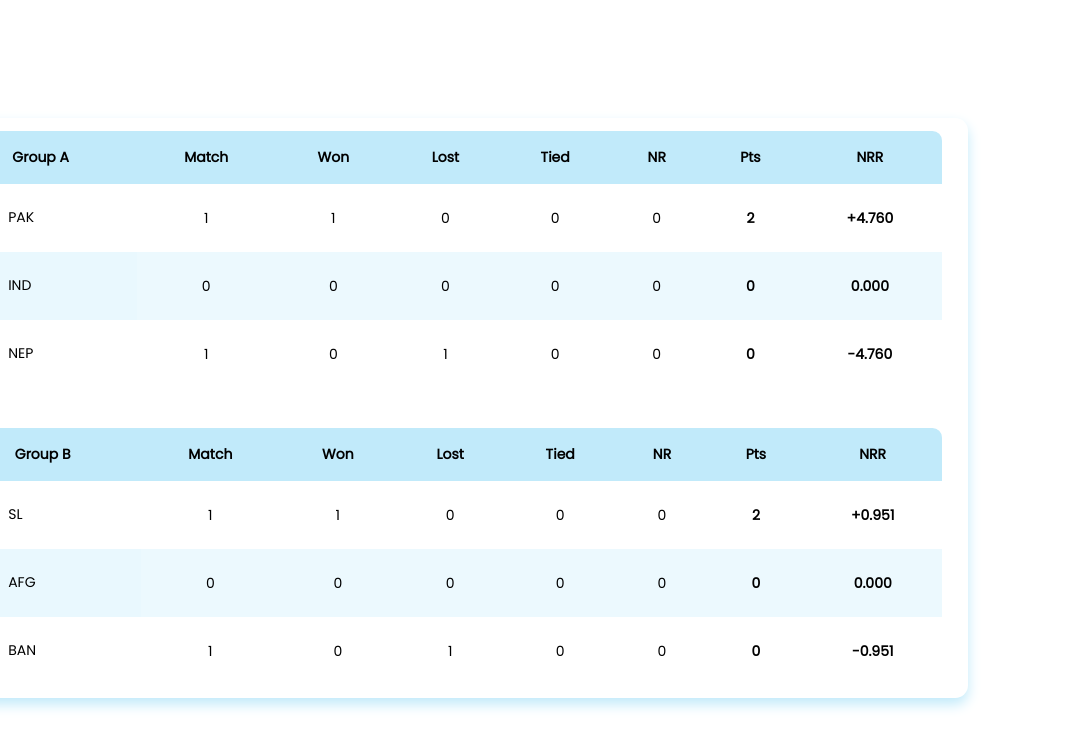
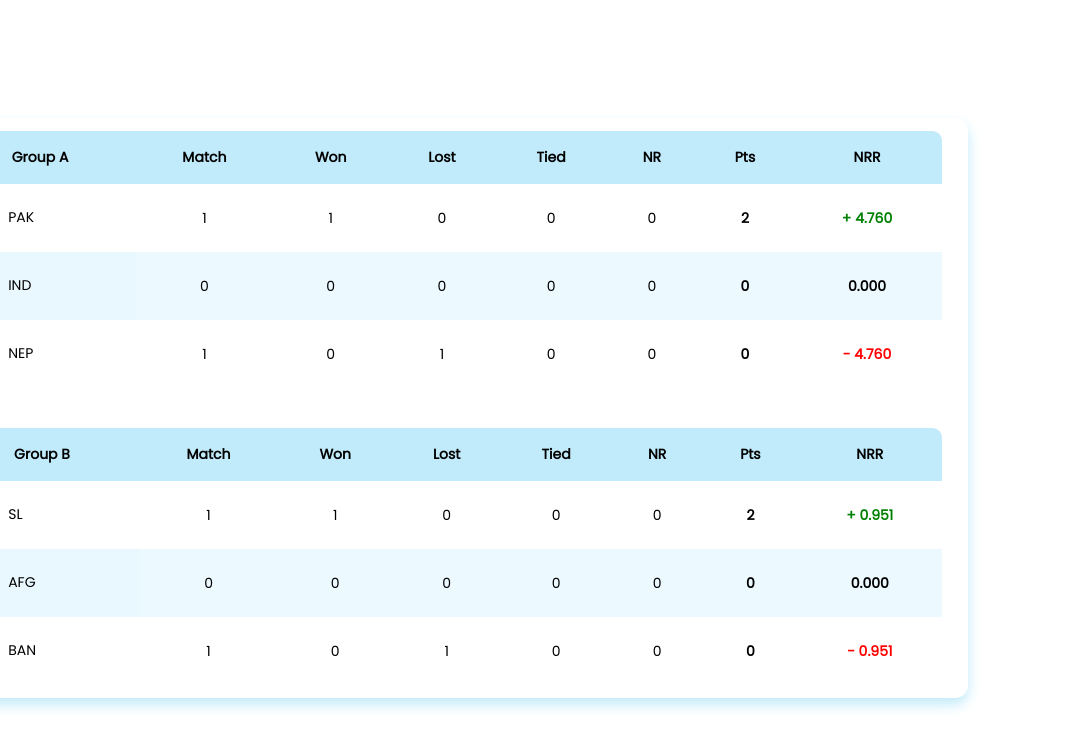
Before and after one commit to MinhajSiam/Asia_Cup_2023_Point_Table, a plain HTML site: page index.html in a window 1280 px wide. Shown: the full height of the page, 197-1280 px from the left. Drawn offline with Linux system fonts and the light colour scheme.

Commit message:
NRR color added

```diff
--- a/index.html
+++ b/index.html
@@ -154,7 +154,7 @@
                         <td> 0 </td>
                         <td> 0 </td>
                         <td> <strong> 2 </strong></td>
-                        <td> <strong> +4.760 </strong></td>
+                        <td style="color: green;"> <strong> + 4.760 </strong></td>
                     </tr>
                     <tr>
                         <td class="sticky-2" colspan="2"><img src="images/India.jpg" alt=""> IND </td>
@@ -174,7 +174,7 @@
                         <td> 0 </td>
                         <td> 0 </td>
                         <td> <strong> 0 </strong> </td>
-                        <td> <strong> -4.760 </strong> </td>
+                        <td style="color: red;"> <strong> - 4.760 </strong> </td>
                     </tr>
                 </tbody>
             </table>
@@ -202,7 +202,7 @@
                         <td> 0 </td>
                         <td> 0 </td>
                         <td> <strong> 2 </strong></td>
-                        <td> <strong> +0.951 </strong></td>
+                        <td style="color: green;"> <strong> + 0.951 </strong></td>
                     </tr>
                     <tr>
                         <td class="sticky-2" colspan="2"><img src="images/Afghanistan.png" alt=""> AFG </td>
@@ -222,7 +222,7 @@
                         <td> 0 </td>
                         <td> 0 </td>
                         <td> <strong> 0 </strong> </td>
-                        <td> <strong> -0.951 </strong> </td>
+                        <td style="color: red;"> <strong> - 0.951 </strong> </td>
                     </tr>
                 </tbody>
             </table>
```
